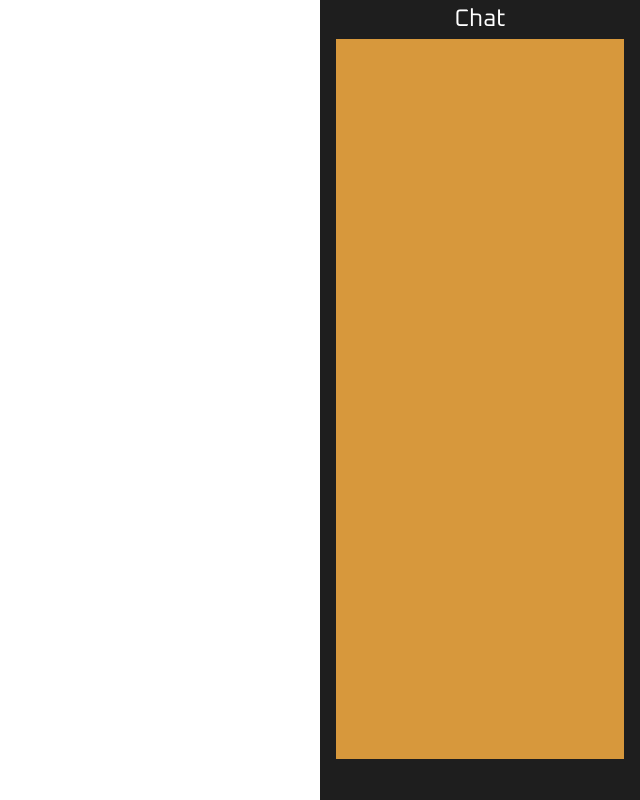
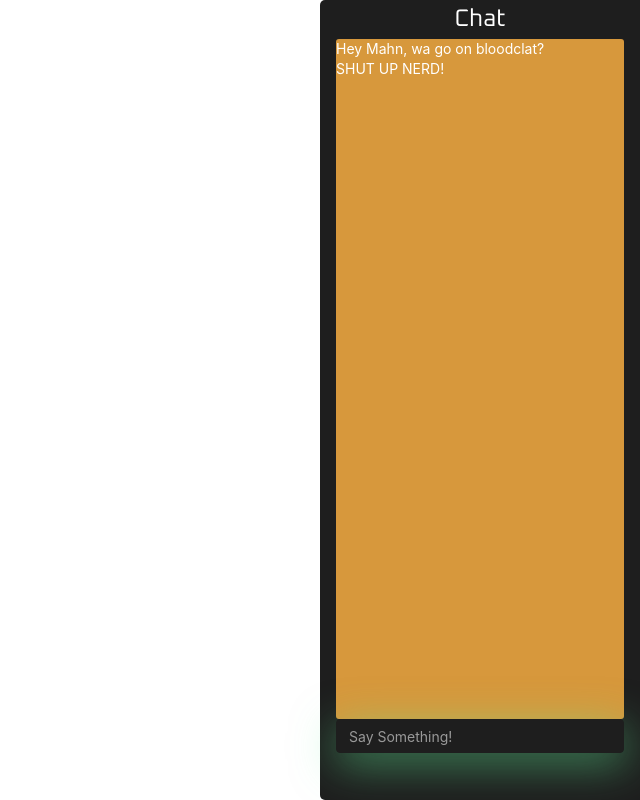
Before and after one commit to adam-verma/FoodFeed, a React (Create React App) app in the folder client/: page /chat in a window 1280 px wide. Shown: the whole page, without its empty margins (640-1280 px from the left). Built offline with nearby package versions, Linux system fonts and the light colour scheme; a web font is replaced by a local one.

Commit message:
Fixed styling of the chat window for now, Now working on the messages inside the chat window. Added a text input bar as well. need to add a scroll bar also.

```diff
--- a/client/src/components/Chat/Chat/chatroom.js
+++ b/client/src/components/Chat/Chat/chatroom.js
@@ -38,11 +38,18 @@ const ChatRoom = ({location}) => {
 
 
                 <div className="bg-dark sidebar" style = {{backgroundColor: "#1E1E1E"}}>
-                    <div className = "chat">
+                    <div className = "chat rounded-left">
                         <div className = "Title" align="center"><h1>Chat</h1></div>
-                        <div className="chat-inner" style = {{backgroundColor: "#D7983C"}}></div>
+                        <div className="chatinner rounded-bottom border border-white" style = {{backgroundColor: "#D7983C"}}>
+
+                            <div className = "inline-message" data-user = "DAnMaN15726" >Hey Mahn, wa go on bloodclat?</div>
+                            <div className = "inline-message" data-user = "SHUTUPMang696969" >SHUT UP NERD!</div>
+
+                        </div>
+                        <input class="form-control form-control-sm" type="text" placeholder="Say Something!"></input>
 
                     </div>
+
                 </div>
             </div>
         </React.Fragment>
--- a/client/src/components/Chat/Chat/style.css
+++ b/client/src/components/Chat/Chat/style.css
@@ -18,6 +18,7 @@ body{
 
 
 .sidebar{
+    border-radius: 5px 0px 0px 5px;
     grid-area: side-bar;
 
 
@@ -36,13 +37,16 @@ body{
 
 
 }
-.chat-inner{
-    height: 90%;
-    min-height: 90%;
+.chatinner{
+    border-radius: 3px;
+    height: 85%;
+    min-height: 85%;
 
     min-width:90%;
     max-width: 90%;
     margin: 0 auto;
+
+
 
 }
 
@@ -62,3 +66,26 @@ h1{
     margin: 0 auto;
     padding: 2%;
 }
+
+.form-control{
+
+
+    margin: 0 auto;
+    background-color: #1E1E1E;
+    border-color: #1E1E1E;
+    min-width:90%;
+    max-width: 90%;
+    box-shadow: 1px 10px 44px 1px rgba(97, 235, 150, 0.507);
+    color: white;
+}
+.form-control:focus{
+    margin: 0 auto;
+    background-color: #1E1E1E;
+    border-color: #1E1E1E;
+    min-width:90%;
+    max-width: 90%;
+
+
+    transition-duration:  .3s;
+    box-shadow: 1px 1px 44px 1px rgba(97, 196, 235, 0.507);
+}
```
